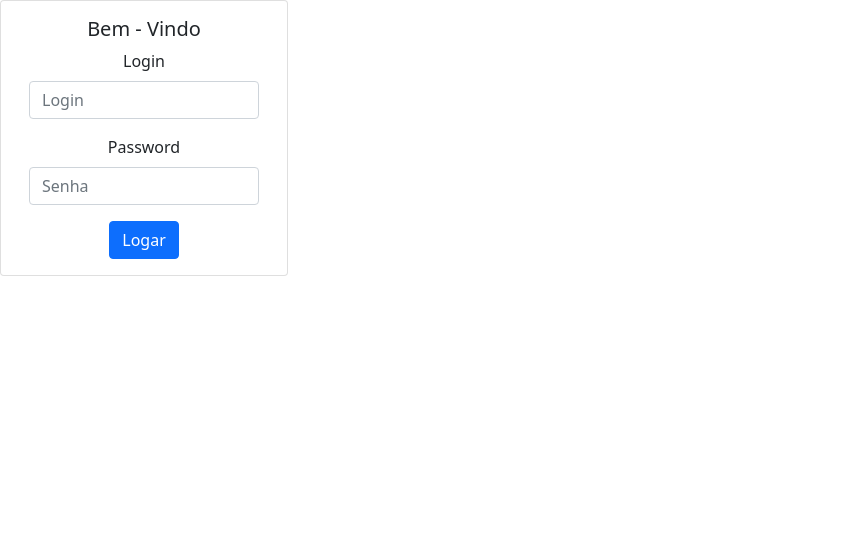
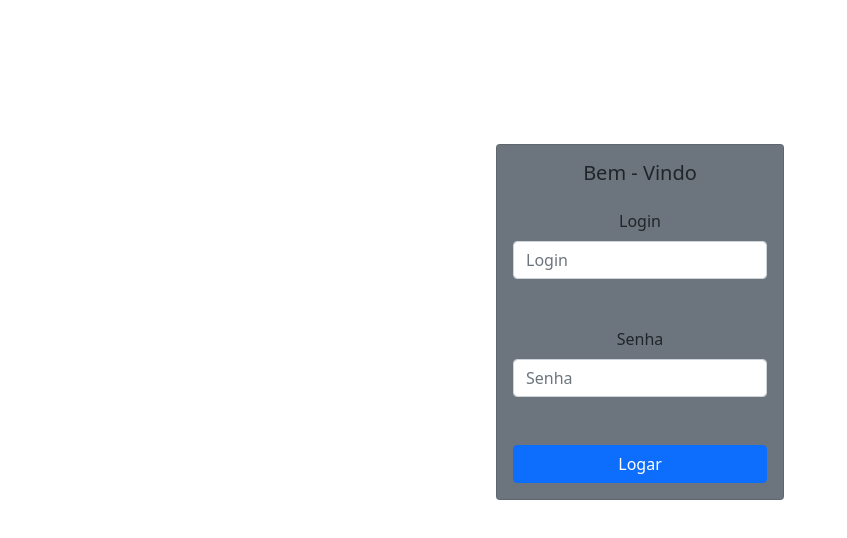
Before and after one commit to wagnerlemos94/gestao-gastos-front, a React (Create React App) app: page / in a window 1280 px wide. Shown: the top 538 px of the page, without its empty margins (0-847 px from the left). Built offline with nearby package versions, Linux system fonts and the light colour scheme.

Commit message:
Implementa componet de login

```diff
--- a/package.json
+++ b/package.json
@@ -6,7 +6,9 @@
     "@testing-library/jest-dom": "^5.16.2",
     "@testing-library/react": "^12.1.4",
     "@testing-library/user-event": "^13.5.0",
+    "axios": "^0.26.1",
     "bootstrap": "^5.1.3",
+    "qs": "^6.10.3",
     "react": "^17.0.2",
     "react-bootstrap": "^2.2.1",
     "react-dom": "^17.0.2",
--- a/src/component/Card.js
+++ b/src/component/Card.js
@@ -3,7 +3,7 @@ import { Card } from "react-bootstrap";
 
 const card = (prop) => {
     return(
-    <Card style={{ width: '18rem' }}>
+    <Card style={{ width: '18rem' }} className={prop.className}>
         <Card.Body>
             <Card.Title>{prop.title}</Card.Title>
             <Card.Text>
--- /dev/null
+++ b/src/page/login/container.js
@@ -0,0 +1,35 @@
+
+import qs from 'qs';
+
+import { post } from "../../resource/index";
+
+const useContainer = () => {
+
+    const login = (props) => {
+        if(props.login != undefined && props.senha != undefined){
+            const body = qs.stringify({
+                grant_type: 'password',
+                username: props.login,
+                senha: props.senha,
+            });
+
+            post("oauth/token", body).then(response => {
+                console.log(response);
+            }).catch(erro => {
+                console.log(erro);
+
+            });
+
+        }else{
+            alert("Usuario ou senha invalido");
+        }
+    }
+
+    return {
+        functions: {
+            login,
+        }
+    }
+}
+
+export default useContainer;
--- a/src/page/login/index.js
+++ b/src/page/login/index.js
@@ -1,25 +1,42 @@
 import React from "react";
 import Card from "../../component/Card";
-import { Container, Form, Button } from "react-bootstrap";
+import { Container, Form, Button, Row, Col } from "react-bootstrap";
+
+import useContainer from "./container";
+
+
 
 const Login = () => {
+    const {
+        functions
+    } = useContainer();
+
+    const form = {
+        login:undefined,
+        senha:undefined
+    }
+
     return(
-    <Card title={"Bem - Vindo"} button="Logar">
-        <Container>
-            <Form>
+        <Container className="mt-5">
+            <Row className="justify-content-md-center">
+                <Col md="auto" className="mt-5">
+                    <Card title={"Bem - Vindo"} button="Logar" className="bg-secondary mt-5">
+                        <Form className="mt-4">
                             <Form.Group className="mb-3" controlId="formBasicEmail">
                                 <Form.Label>Login</Form.Label>
-                    <Form.Control type="email" placeholder="Login" required/>
+                                <Form.Control type="email" onChange={e => form.login = e.target.value} placeholder="Login" name="email" required/>
                             </Form.Group>
 
-                <Form.Group className="mb-3" controlId="formBasicPassword">
-                    <Form.Label>Password</Form.Label>
-                    <Form.Control type="password" placeholder="Senha" />
+                            <Form.Group className="mb-5 mt-5" controlId="formBasicPassword">
+                                <Form.Label>Senha</Form.Label>
+                                <Form.Control type="password" onChange={e => form.senha = e.target.value} placeholder="Senha" name="senha" required/>
                             </Form.Group>
-                <Button variant="primary">Logar</Button>
+                            <Button type="button" onClick={() => functions.login(form)} variant="primary" className="col-12">Logar</Button>
                         </Form>
+                    </Card>
+                </Col>
+            </Row>
     </Container>
-    </Card>
     );
 }
 
--- /dev/null
+++ b/src/resource/index.js
@@ -0,0 +1,19 @@
+
+import axios from 'axios';
+
+const URL = "http://localhost:8080";
+
+export const post = (resource, body) => {
+
+    let request = 'post';
+    let url = `${URL}/${resource}`;
+
+    const config = {
+        headers: {
+            'Authorization': 'Basic YWxnYXdvcmtzOjEyMw==',
+            'Content-Type': 'application/x-www-form-urlencoded'
+        }
+    }
+
+    return axios[request](url, body, config);
+};
```
Also changed, not shown: 1 other file (tests, documents, lock files or other folders). Lines whose indentation alone changed are shown as unchanged.
